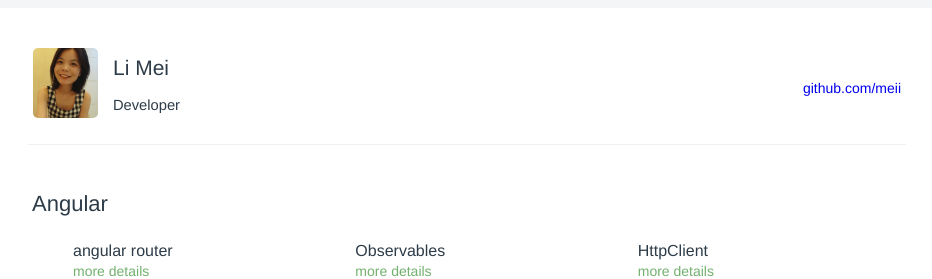
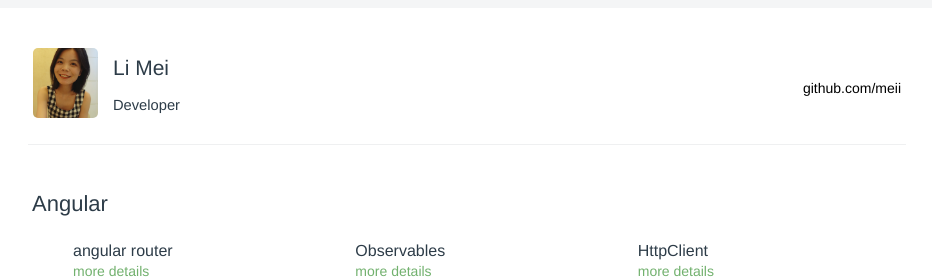
Before and after one commit to LiMeii/LiMeii.github.io, a Jekyll site: the page built from index.html, in a window 1280 px wide. Shown: the top 279 px of the page, without its empty margins (181-1113 px from the left). Built offline with Jekyll 4.4.1, drawn with Linux system fonts in a browser that asks for light colours.

Commit message:
update css

```diff
--- a/assets/base.css
+++ b/assets/base.css
@@ -95,7 +95,7 @@ body.modal {
 }
 
 a {
-    /* color: #3e8cb7; */
+    color: black;
     text-decoration: none
 }
 
```
